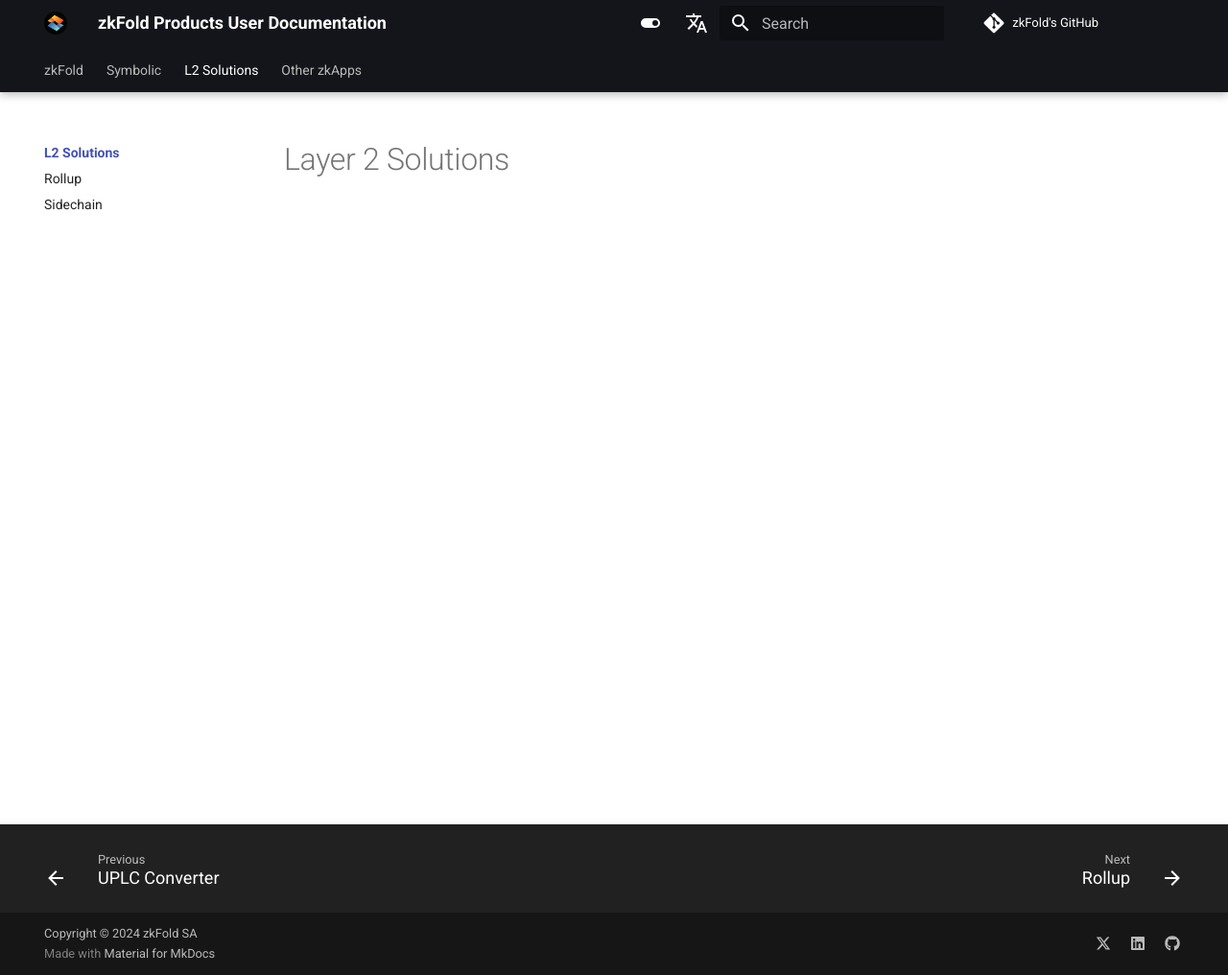
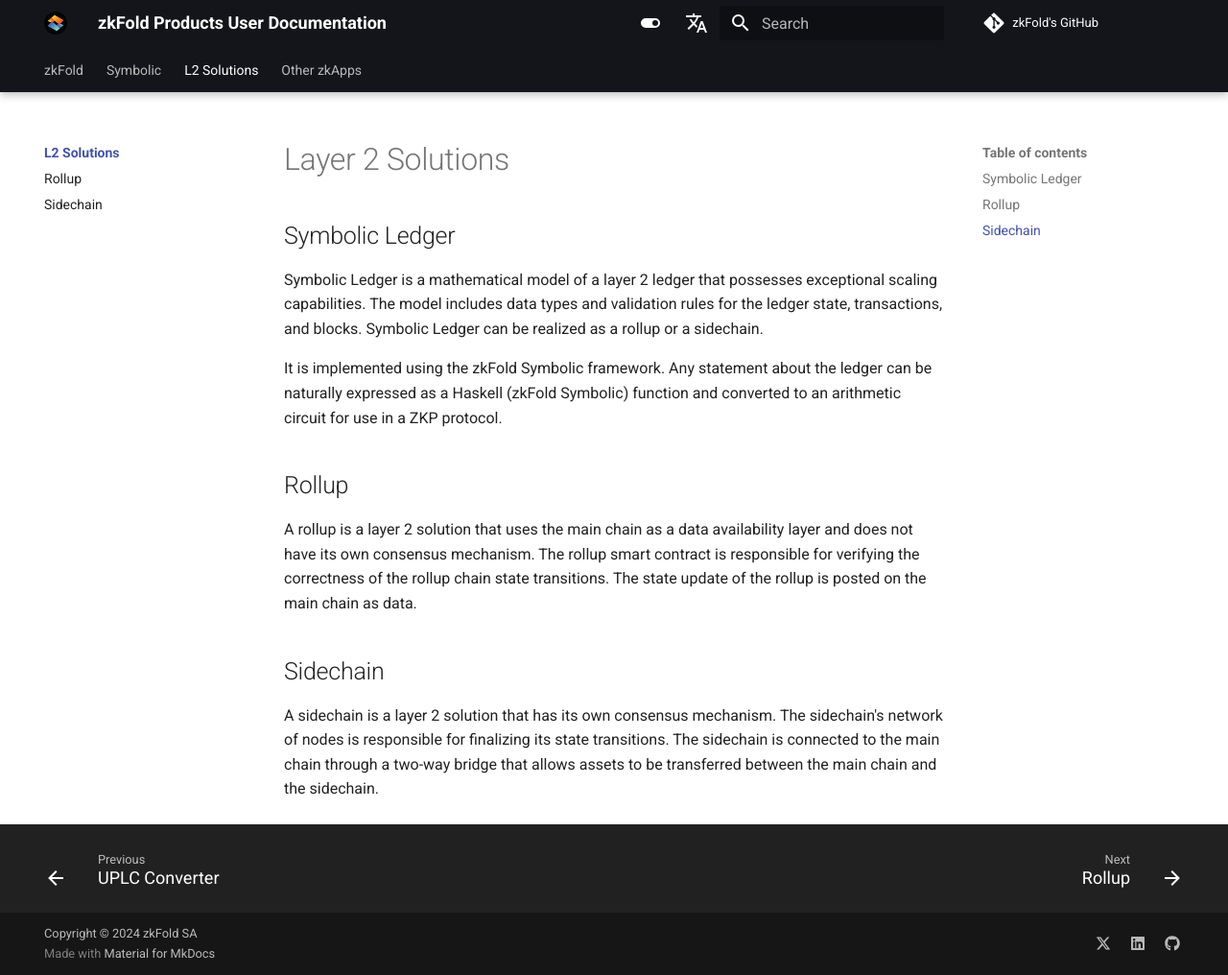
Before and after one commit to zkFold/user-docs, an MkDocs documentation site: the page built from docs/L2/index.md, in a window 1280 px wide and 1016 px high. Shown: the whole window at 96% size. Built offline with MkDocs 1.6.1 and Material for MkDocs 9.7.7, drawn with Linux system fonts in a browser that asks for light colours; comment, search, counter and statistics services are not loaded.

Commit message:
Update L2s docs

```diff
--- a/docs/L2/index.md
+++ b/docs/L2/index.md
@@ -1 +1,12 @@
 # Layer 2 Solutions
+
+## Symbolic Ledger
+Symbolic Ledger is a mathematical model of a layer 2 ledger that possesses exceptional scaling capabilities. The model includes data types and validation rules for the ledger state, transactions, and blocks. Symbolic Ledger can be realized as a rollup or a sidechain.
+
+It is implemented using the zkFold Symbolic framework. Any statement about the ledger can be naturally expressed as a Haskell (zkFold Symbolic) function and converted to an arithmetic circuit for use in a ZKP protocol.
+
+## Rollup
+A rollup is a layer 2 solution that uses the main chain as a data availability layer and does not have its own consensus mechanism. The rollup smart contract is responsible for verifying the correctness of the rollup chain state transitions. The state update of the rollup is posted on the main chain as data.
+
+## Sidechain
+A sidechain is a layer 2 solution that has its own consensus mechanism. The sidechain's network of nodes is responsible for finalizing its state transitions. The sidechain is connected to the main chain through a two-way bridge that allows assets to be transferred between the main chain and the sidechain.
--- a/mkdocs.yml
+++ b/mkdocs.yml
@@ -107,6 +107,7 @@
       - "UPLC Converter": symbolic/tools/uplc-converter.md
   - "L2 Solutions":
     - "L2 Solutions": 'L2/index.md'
+    # - "Symbolic Ledger": 'L2/symbolic-ledger.md'
     - Rollup: 'L2/rollup.md'
     - Sidechain: 'L2/sidechain.md'
   - "Other zkApps":
```
Also changed, not shown: docs/L2/rollup.md (+8 -0 lines), docs/L2/symbolic-ledger.md (added, +9 -0 lines), docs/other-zkapps/zk-kyc.md (+2 -0 lines).
